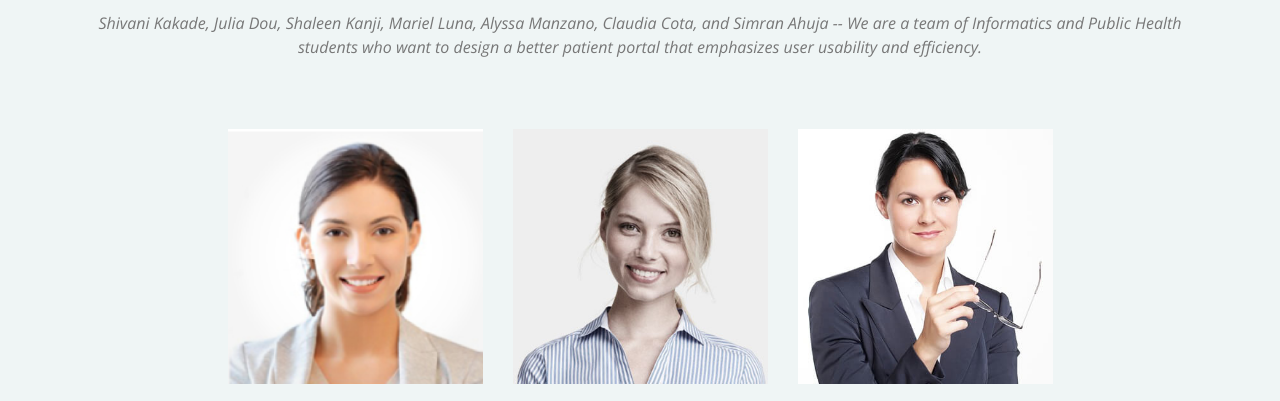
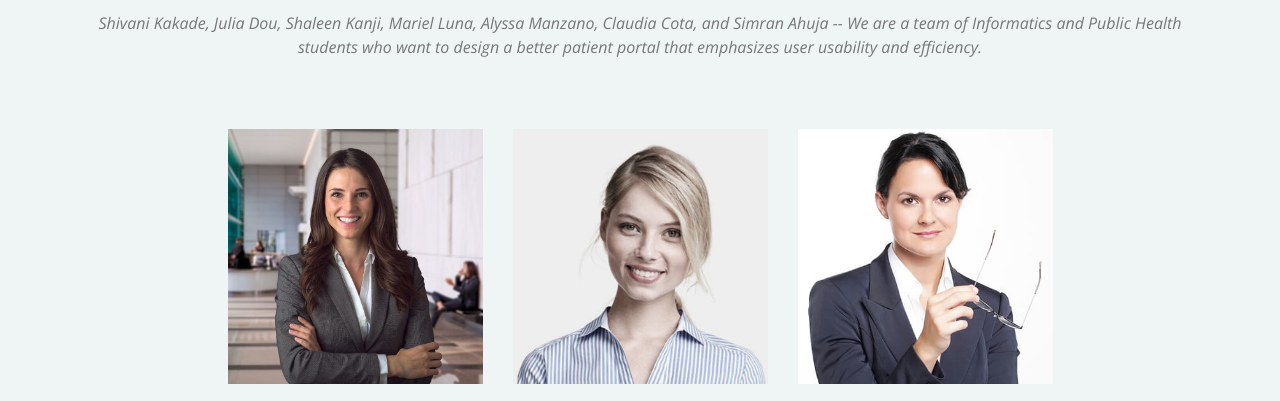
Before and after one commit to MyHealthGateway/myhealthgateway.github.io, a plain HTML site: page index.html in a window 1280 px wide. Shown: the part 2100-2501 px from the top of the page. Drawn offline with nearby package versions, Linux system fonts and the light colour scheme; files whose address does not match are found by name.

Commit message:
Update index.html

```diff
--- a/index.html
+++ b/index.html
@@ -496,7 +496,7 @@
         <div class="row wow fadeInUp">
           <div class="col-lg-3 col-md-6">
             <div class="member">
-              <div class="pic"><img src="img/team/t1-3.png" alt=""></div>
+              <div class="pic"><img src="img/team/t1-1.jpg" alt=""></div>
               <h4>Shivani Kakade</h4>
               <span>Chief Executive Officer</span>
               <div class="social">
```
